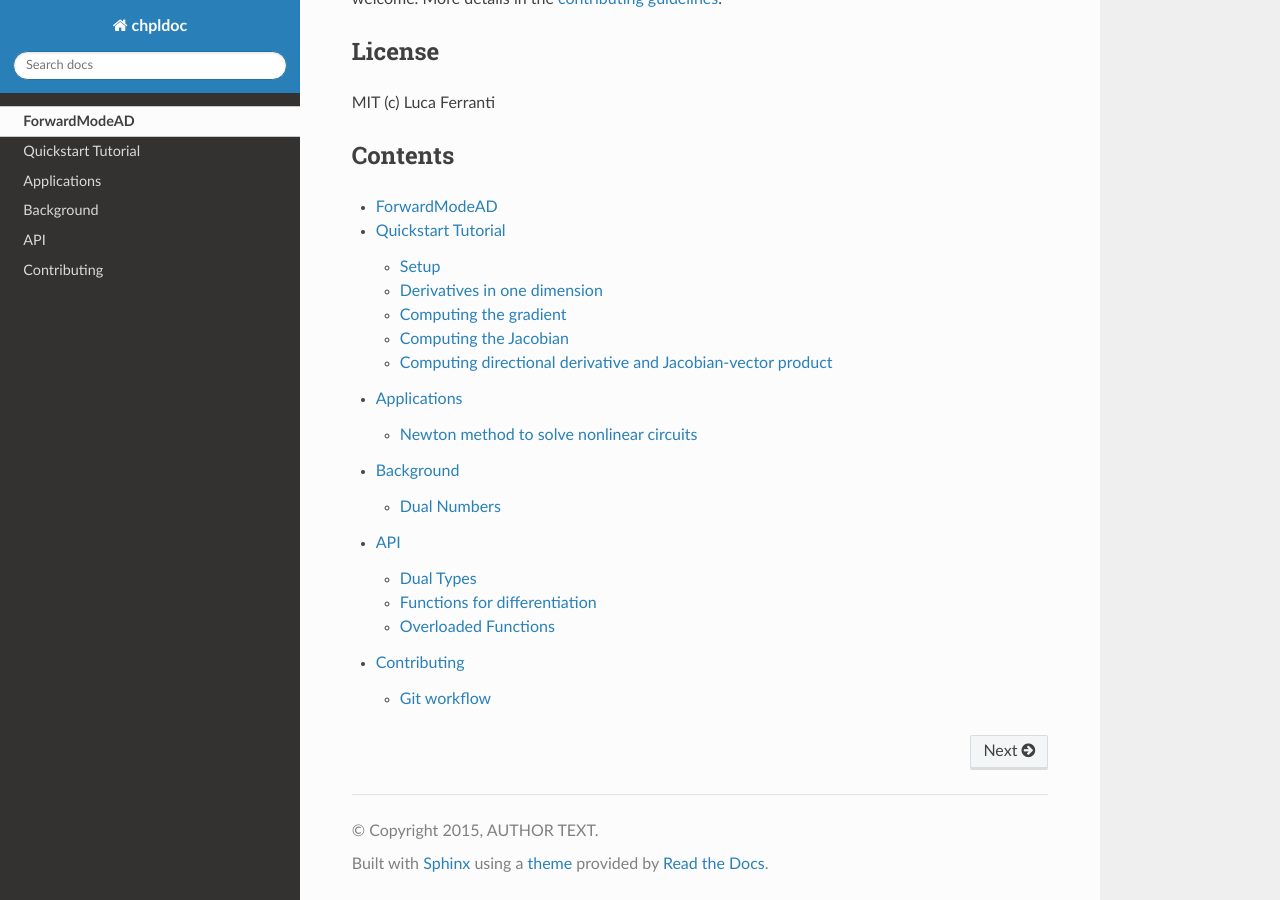
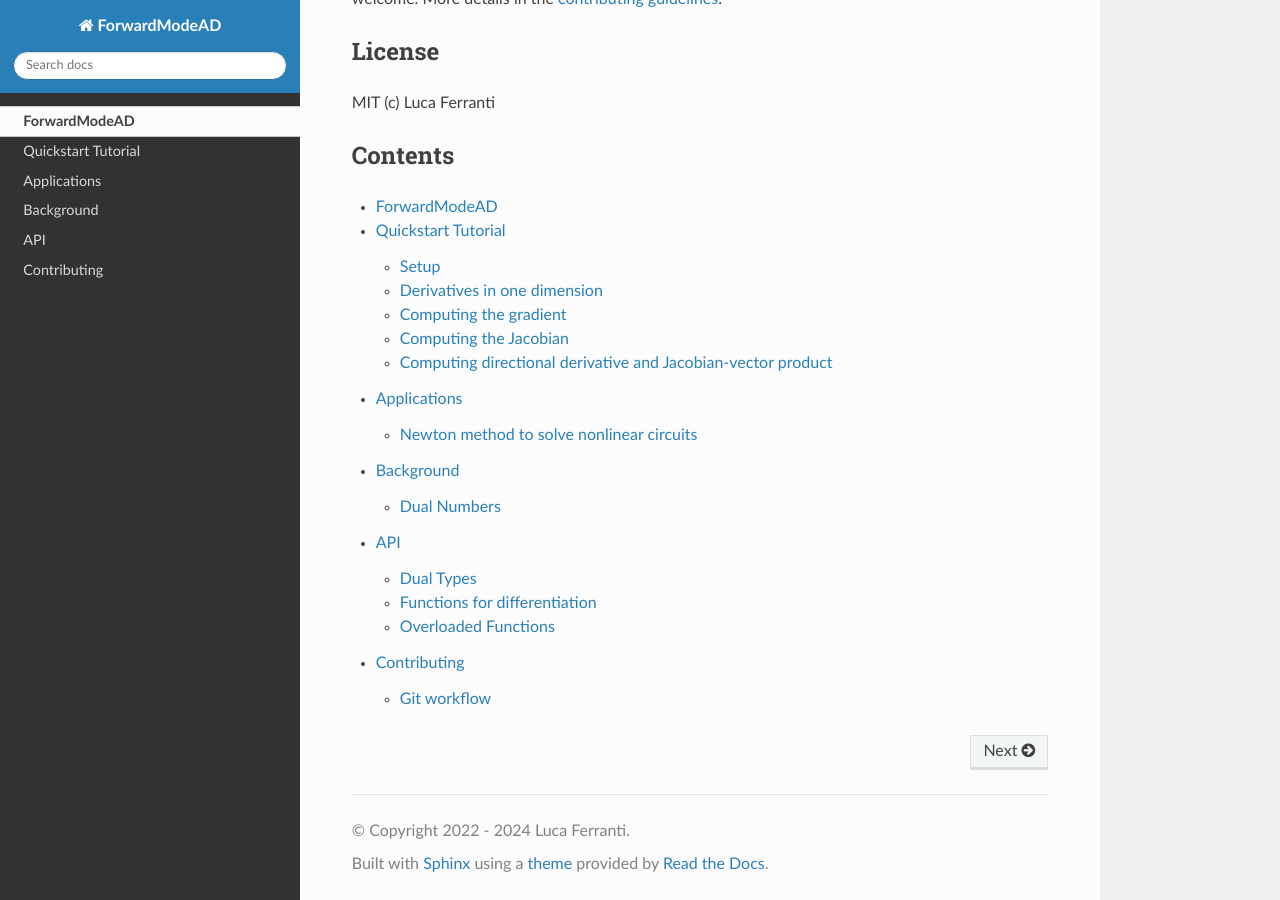
Before and after one commit to lucaferranti/ForwardModeAD, a Sphinx documentation site: the page built from docs/source/index.rst, in a window 1280 px wide and 900 px high, scrolled down 1234 px. Built offline with Sphinx 7.4.7 and the Read the Docs theme 2.0.0, drawn with Linux system fonts in a browser that asks for light colours; the version number could not be read and is left out.

Commit message:
update conf file

```diff
--- a/docs/source/conf.py
+++ b/docs/source/conf.py
@@ -49,24 +49,16 @@ source_suffix = '.rst'
 master_doc = 'index'
 
 # General information about the project.
-project = u'chpldoc'
+project  = 'ForwardModeAD'
+copyright = '2022 - 2024 Luca Ferranti'
+author = 'Luca Ferranti'
 
-author_text = os.environ.get('CHPLDOC_AUTHOR', 'AUTHOR TEXT')
-
-if len(author_text):
-    copyright = u'2015, {0}'.format(author_text)
-else:
-    copyright = u'2015'
 
 # The version info for the project you're documenting, acts as replacement for
 # |version| and |release|, also used in various other places throughout the
 # built documents.
 #
-# The short X.Y version.
-version = os.environ.get('CHPLDOC_PROJECT_VERSION', '').split("-")[0]
-# version = '0.0.1-alpha'
-# The full version, including alpha/beta/rc tags.
-release = os.environ.get('CHPLDOC_PROJECT_VERSION', '')
+release = '0.1.0'
 
 # The language for content autogenerated by Sphinx. Refer to documentation
 # for a list of supported languages.
@@ -111,6 +103,7 @@ pygments_style = 'sphinx'
 
 # The theme to use for HTML and HTML Help pages.  See the documentation for
 # a list of builtin themes.
+html_theme = 'sphinx_rtd_theme'
 if not on_rtd:
     import sphinx_rtd_theme
     html_theme = 'sphinx_rtd_theme'
@@ -168,7 +161,11 @@ html_static_path = ['_static']
 #html_use_smartypants = True
 
 # Custom sidebar templates, maps document names to template names.
-#html_sidebars = {}
+html_sidebars = {
+    '**': [
+        'globaltoc.html',
+    ]
+}
 
 # Additional templates that should be rendered to pages, maps page names to
 # template names.
```
